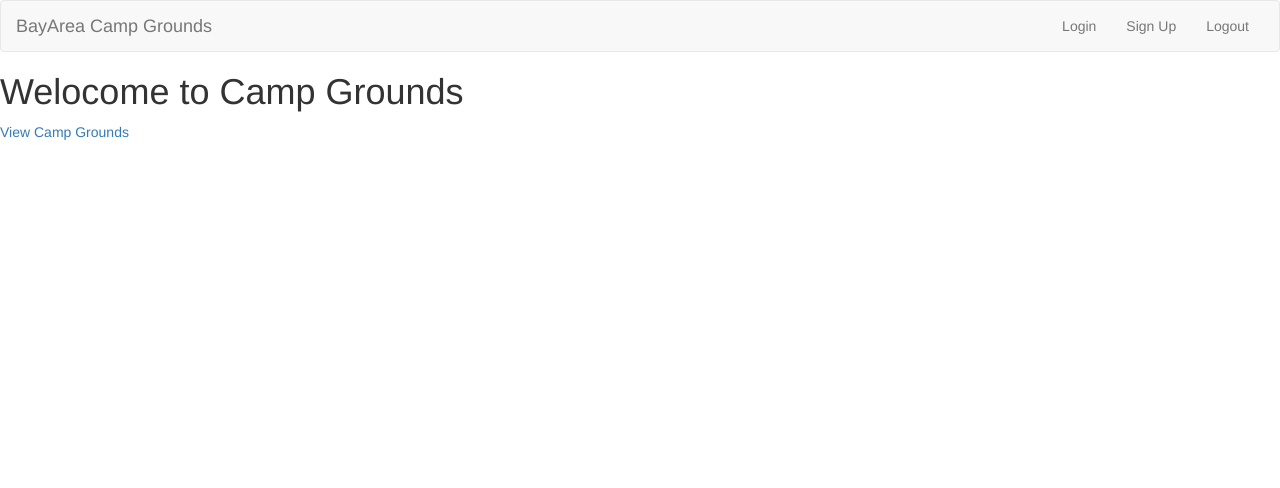
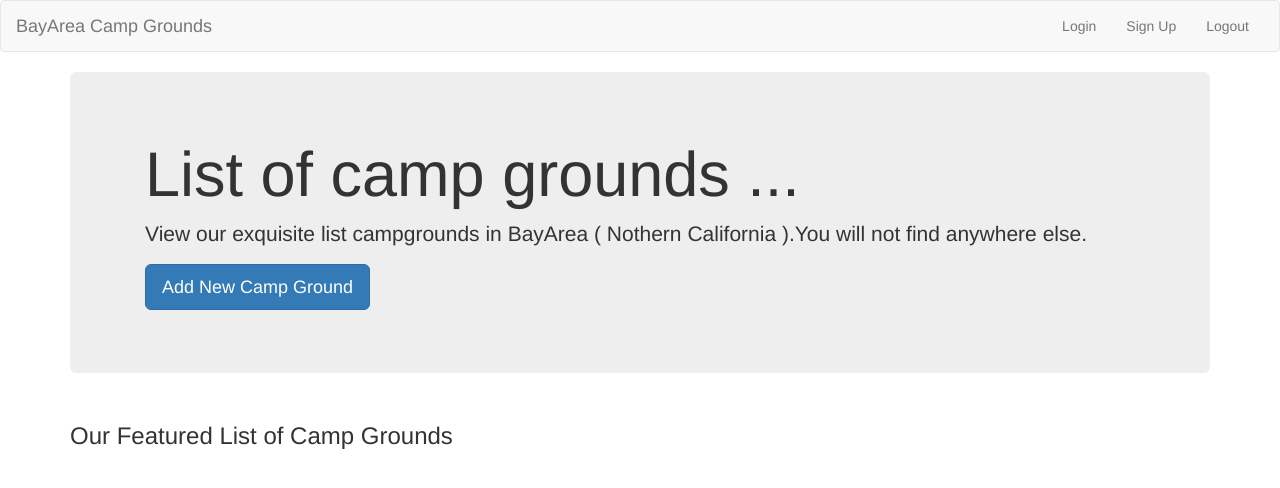
Before and after one commit to dnperera/camp-grounds-reservation-app, a Node server app: template views/index.ejs in a window 1280 px wide. Shown: the top 488 px of the page. Run offline with Node 20, Linux system fonts and the light colour scheme; the template is opened without the code that fills it, so the values that code supplies are empty; some libraries are stand-ins or nearby versions.

Commit message:
add mongo db,show camp details page

```diff
--- a/app.js
+++ b/app.js
@@ -1,9 +1,41 @@
 var express = require('express');
 var app = express();
 var bodyParser = require('body-parser');
+var mongoose = require('mongoose');
+
+//connect or create  mongo db 'camp_grounds'
+mongoose.connect('mongodb://localhost/camp_grounds');
+
+//define the schema
+var campGroundSchema = new  mongoose.Schema({
+  name:  String,
+  location: String,
+  description: String,
+  date: { type: Date, default: Date.now },
+  image: String
+});
+
+//create the model
+var CampGround = mongoose.model("CampGround",campGroundSchema);
+
+// //add new record
+// CampGround.create({
+// 		name: 'Carpinteria State Beach Campground',
+// 		location: 'California',
+// 		description: 'Carpinteria State Beach is a beautiful mile-long beach located just 12 miles from Santa Barbara.  It’s a very popular campground with 216 campsites for RVs, tents and trailers. The maximum size for trailers and RVs is 35 feet. Carpinteria campground is actually divided into 4 sections, named after the Channel Islands: Anacapa, Santa Cruz, Santa Rosa and San Miguel. Anacapa and Santa Cruz is the only area for tents, and if you want to be fronting the beach, request Santa Cruz. If you have an RV and want to be fronting the beach, request Santa Rosa or San Miguel. Carpinteria State Beach campground has flush toilets, hot showers, a visitor center and dump station. Each campsite has a table, fire ring and grill.',
+// 		image :'https://www.campsitephotos.com/photo/camp/7178/Carpinteria_State_Beach_Creek.jpg'
+// 	},function( error ,data ){
+// 		if(error) {
+// 			console.log('New record was not saved ....');
+// 			console.log(error);
+// 		}else {
+// 			console.log('new camp ground added ...');
+// 			console.log(data);
+// 		}
+// });
 
 //get the access to the static camp ground data
-var campGrounds = require('./data/camp-grounds')
+//var campGrounds = require('./data/camp-grounds')
 
 var port = process.env.PORT || 3000;
 var ip = process.env.IP || '127.0.0.1';
@@ -17,20 +49,49 @@ app.use(express.static("public"));
 app.set("view engine","ejs");
 
 app.get('/',function(req,res) {
-	res.render("index")
+	res.render("landing")
 });
 
+//Index route - display all camp grounds
 app.get('/camp-grounds',function(req,res){
-	res.render("camp-grounds",{campGrounds:campGrounds})
-})
-
-app.post('/camp-grounds',function(req,res){
-	campGrounds.push(req.body);
-	res.render("camp-grounds",{campGrounds:campGrounds})
+	//Get all camp grounds from DB
+	CampGround.find({} ,function( error, data){
+		if(error) {
+			res.render("camp-grounds",{campGrounds:[]});
+			console.log(error);
+		}
+		res.render("index",{campGrounds:data})
+	});
 });
 
-app.get('/camp-grounds/add-camp',function(req,res) {
+//Create new campground
+app.post('/camp-grounds',function(req,res){
+	CampGround.create(req.body, function( error, data){
+		if( error ) {
+			console.log(error);
+		}else {
+			//redirect back to camp ground page
+			res.redirect("/camp-grounds")
+			console.log(data);
+		}
+	});
+});
+
+// Display the form  to create  new campground
+app.get('/camp-grounds/new',function(req,res) {
 	res.render('add-camp')
+});
+
+//Display details of the selected campground
+app.get('/camp-grounds/:id',function( req,res) {
+	//get selected campground details
+	CampGround.findById(req.params.id, function ( error ,data) {
+		if( error) {
+			console.log(error);
+		}else {
+			res.render('show',{campground:data});
+		}
+	});
 });
 
 app.listen(port,ip,() => {
--- a/package.json
+++ b/package.json
@@ -29,6 +29,7 @@
     "body-parser": "^1.18.2",
     "ejs": "^2.5.7",
     "express": "^4.16.2",
+    "mongoose": "^5.0.6",
     "request": "^2.83.0"
   }
 }
--- a/views/index.ejs
+++ b/views/index.ejs
@@ -1,4 +1,36 @@
 <%- include('partials/header') %>
-<h1>Welocome to Camp Grounds</h1>
-<a href="/camp-grounds" title="list of camp grounds available .."> View Camp Grounds</a>
+
+<div class="container">
+	<header id="header" class="jumbotron">
+		<div class="container">
+			<h1>List of camp grounds ...</h1>
+			<p>View our exquisite list campgrounds in BayArea ( Nothern California ).You will not find anywhere else.
+			</p>
+			<p>
+				<a class= "btn btn-lg btn-primary" href="/camp-grounds/new" title="Add New Cam Ground">Add New Camp Ground</a>
+			</p>
+		</div>
+	</header><!-- /header -->
+	<div class="row">
+		<div class="col-lg-12">
+			<h3> Our Featured List of Camp Grounds </h3>
+		</div>
+	</div>
+	<div class="row text-center" style="display: flex;flex-wrap: wrap;">
+		<% campGrounds.forEach((campGround)=>{ %>
+			<div class="col-md-3 col-sm-6">
+				<div class="thumbnail">
+					<img src="<%= campGround.image %>" width="250pix" alt="">
+					<div class="caption">
+						<h4><%=  campGround.name %></h4>
+					</div>
+					<p>
+						<a href="/camp-grounds/<%=campGround._id%>" title="" class="btn btn-primary">More Info</a>
+					</p>
+				</div>
+
+			</div>
+		<%});%>
+	</div>
+</div>
 <%- include('partials/footer') %>
--- /dev/null
+++ b/views/landing.ejs
@@ -0,0 +1,4 @@
+<%- include('partials/header') %>
+<h1>Welocome to Camp Grounds</h1>
+<a href="/camp-grounds" title="list of camp grounds available .."> View Camp Grounds</a>
+<%- include('partials/footer') %>
--- /dev/null
+++ b/views/show.ejs
@@ -0,0 +1,5 @@
+<%- include('partials/header') %>
+<h1><%= campground.name %></h1>
+<p><img src="<%= campground.image %>" alt=""></p>
+<p><%= campground.description%></p>
+<%- include('partials/footer') %>
```
Also changed, not shown: views/camp-grounds.ejs (deleted, +0 -33 lines), 1 other file.
